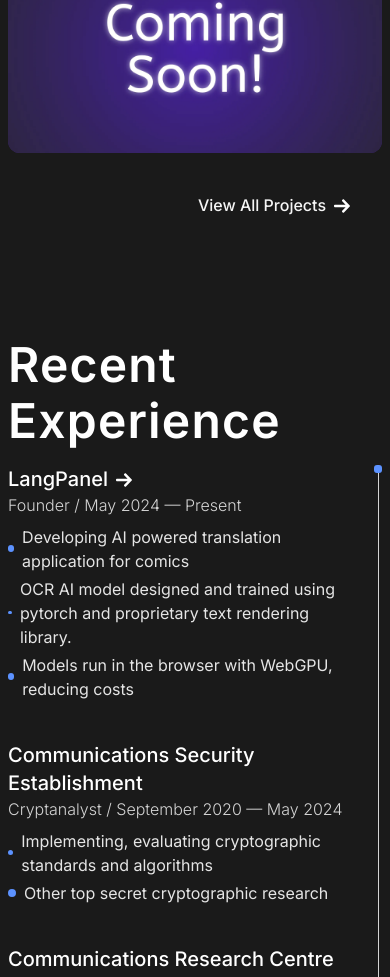
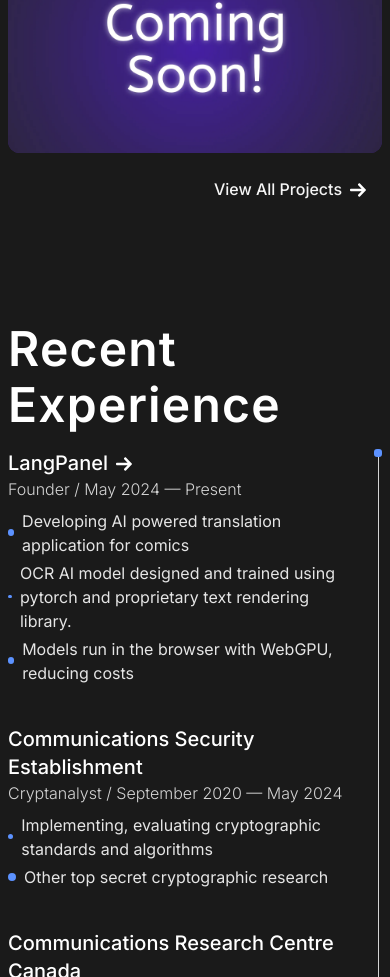
Before and after one commit to jwmdykes/portfolio-2025, a React (Vite) app: page / in a window 390 px wide. Shown: the part 1797-2774 px from the top of the page. Built offline with nearby package versions, Linux system fonts and the light colour scheme.

Commit message:
more padding changes on mobile

```diff
--- a/src/App.tsx
+++ b/src/App.tsx
@@ -109,7 +109,7 @@
           <div className="flex justify-end">
             <a
               href="/projects"
-              className="mt-10 text-neutral-100 hover:text-white font-medium px-10 transition-all duration-300 flex gap-2 justify-end group items-center"
+              className="mt-6 sm:mt-10 text-neutral-100 hover:text-white font-medium px-6 sm:px-10 transition-all duration-300 flex gap-2 justify-end group items-center"
             >
               View All Projects
               <RightArrow className="w-4 fill-white group-hover:fill-accent group-hover:translate-x-1 translate-y-[1px] transition-all duration-300"></RightArrow>
--- a/src/Footer.tsx
+++ b/src/Footer.tsx
@@ -16,7 +16,7 @@
     >
       <span>© 2025 John Dykes</span>
       <a
-        href="https://github.com/jwmdykes/portfolio-website"
+        href="https://github.com/jwmdykes/portfolio-2025"
         className="flex gap-2 fill-neutral-300 hover:fill-white hover:text-white transition-all"
       >
         <Github className="w-5" />
```
